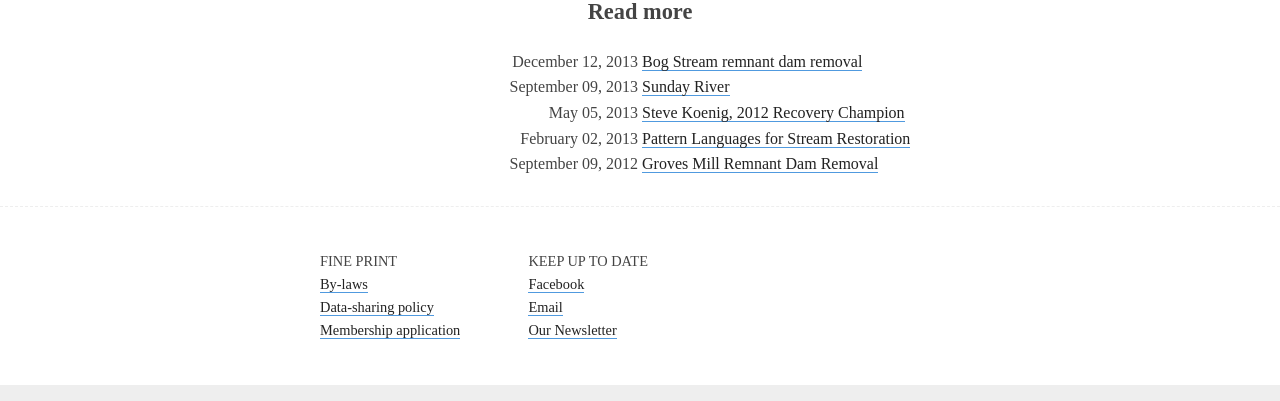
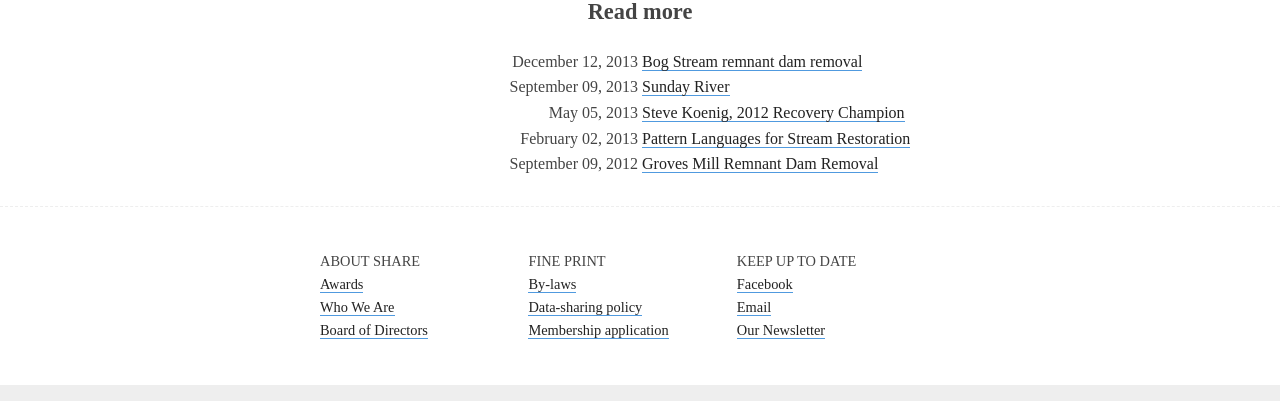
Before and after one commit to salmonhabitat/salmonhabitat, a Jekyll site: the page built from journal.html, in a window 1280 px wide and 900 px high, scrolled down 1059 px, cut to the strip 499-900 px from the top of the window. Built offline with Jekyll 4.4.1, drawn with Linux system fonts in a browser that asks for light colours; nearby versions of some CDN libraries.

Commit message:
about links uncommented

```diff
--- a/_includes/footer.html
+++ b/_includes/footer.html
@@ -1,11 +1,11 @@
 <footer>
 	<div class='content'>
-		<!-- <ul> -->
-		<!-- 	<li class='capitalize'>About SHARE</li> -->
-		<!-- 	<li><a href='/about.html#awards'>Awards</a></li> -->
-		<!-- 	<li><a href='/about.html#us'>Who We Are</a></li> -->
-		<!-- 	<li><a href='/about.html#board'>Board of Directors</a></li> -->
-		<!-- </ul> -->
+		<ul>
+			<li class='capitalize'>About SHARE</li>
+			<li><a href='/about.html#awards'>Awards</a></li>
+			<li><a href='/about.html#us'>Who We Are</a></li>
+			<li><a href='/about.html#board'>Board of Directors</a></li>
+		</ul>
 		<ul>
 			<li class='capitalize'>Fine Print</li>
 			<li><a href='assets/files/by-laws.pdf'>By-laws</a></li>
--- a/_includes/header.html
+++ b/_includes/header.html
@@ -6,7 +6,7 @@
 	</div>
 	<nav>
 		<ul>
-			<!-- <li><a href='/about'>Learn about our work</a></li> -->
+			<li><a href='/about'>About SHARE</a></li>
 			<li><a href='/journal'>Journal</a></li>
 			<li class='button'><a href='/get-involved'>Get involved</a></li>
 		</ul>
```
